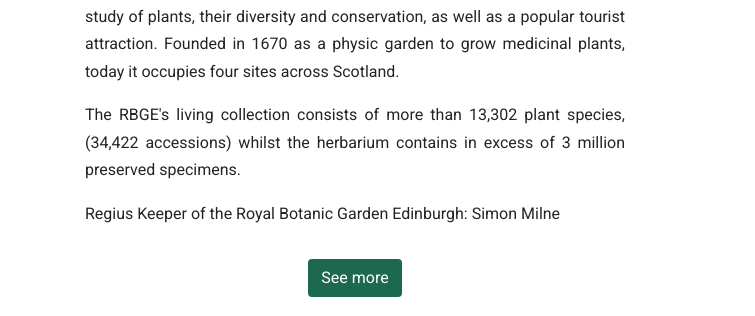
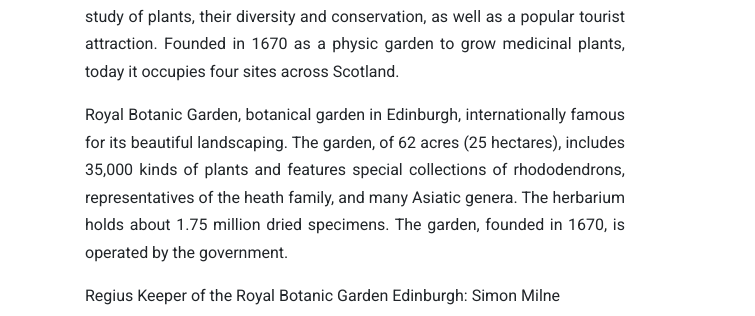
Before and after one commit to iambariz/RGBE-School-project, a plain HTML site: page index.html in a window 1280 px wide. Shown: the part 433-749 px from the top of the page, 0-755 px from the left. Drawn offline with nearby package versions, Linux system fonts and the light colour scheme.

Commit message:
Final text extend

```diff
--- a/index.html
+++ b/index.html
@@ -69,9 +69,11 @@
                                 Scotland.
                             </p>
                             <p>
-                                The RBGE's living collection consists of more than 13,302 plant species, (34,422
-                                accessions)
-                                whilst the herbarium contains in excess of 3 million preserved specimens.
+                                Royal Botanic Garden, botanical garden in Edinburgh, internationally famous for its
+                                beautiful landscaping. The garden, of 62 acres (25 hectares), includes 35,000 kinds of
+                                plants and features special collections of rhododendrons, representatives of the heath
+                                family, and many Asiatic genera. The herbarium holds about 1.75 million dried specimens.
+                                The garden, founded in 1670, is operated by the government.
                             </p>
                             <p>
                                 Regius Keeper of the Royal Botanic Garden Edinburgh: Simon Milne
```
Also changed, not shown: about.html (+5 -0 lines).
